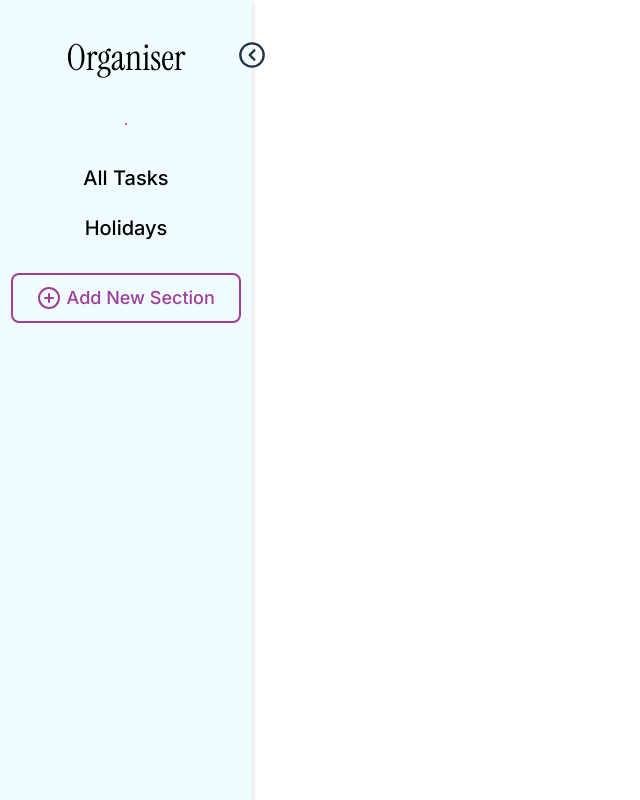
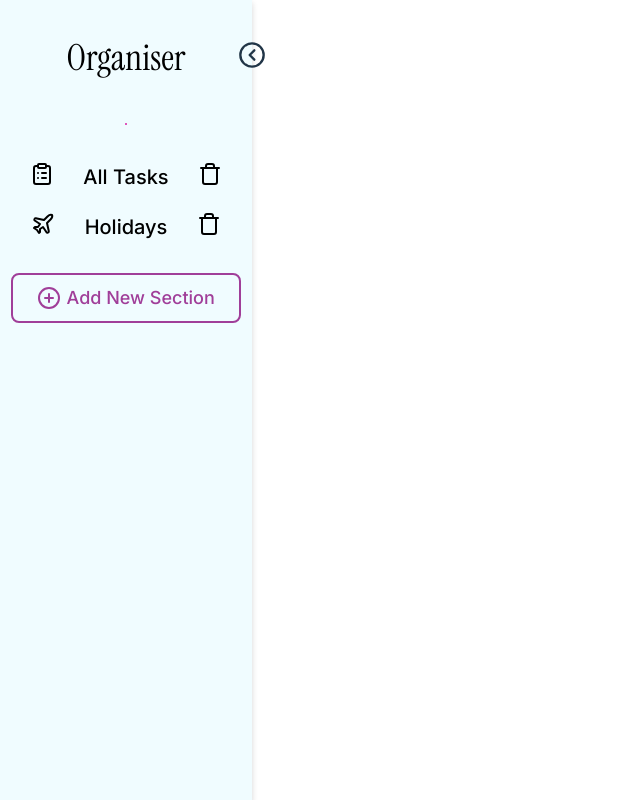
Before and after one commit to Twigg99/laravel_task_list_app, a Vue app in the folder frontend-task-list-app/: page / in a window 1280 px wide. Shown: the whole page, without its empty margins (0-640 px from the left). Built offline with nearby package versions, Linux system fonts and the light colour scheme.

Commit message:
sidebar styling

```diff
--- a/frontend-task-list-app/src/components/Sidebar.vue
+++ b/frontend-task-list-app/src/components/Sidebar.vue
@@ -7,15 +7,15 @@
 
 
       <ul class="navigationList">
-        <li><router-link to="/">All Tasks</router-link></li>
-        <li><router-link to="/holiday">Holidays</router-link></li>
+        <li><router-link to="/" class="iconSidebar"><ClipboardList ></ClipboardList><span v-if="!isCollapsed">All Tasks</span><span v-if="!isCollapsed"><TrashIcon></TrashIcon></span></router-link></li>
+        <li><router-link to="/holiday" class="iconSidebar"><Plane></Plane><span v-if="!isCollapsed">Holidays</span><span v-if="!isCollapsed"><TrashIcon></TrashIcon></span></router-link></li>
       </ul>
       <button class="addSectionButton"><CirclePlus></CirclePlus><span v-if="!isCollapsed">Add New Section</span></button>
     </nav>
   </aside>
 </template>
 <script setup>
-import { Home, List, Plus, ChevronLeftCircle, CirclePlus } from "lucide-vue-next";
+import { ChevronLeftCircle, CirclePlus, ClipboardList, TrashIcon, Plane } from "lucide-vue-next";
 import { ref } from "vue";
 
 const isCollapsed = ref(false);
@@ -28,4 +28,12 @@ const collapseSidebar = () => {
 
 </script>
 <style>
+
+.iconSidebar {
+  display: flex;
+  width: 100%;
+  justify-content: space-evenly;
+}
+
+
 </style>
--- a/frontend-task-list-app/src/style.css
+++ b/frontend-task-list-app/src/style.css
@@ -130,6 +130,11 @@ nav ul li {
   transition: 0.3s ease-in-out;
 }
 
+.addSectionButton:hover {
+  transition: 0.3s ease-in-out;
+  border: 2px solid #f6828c;
+}
+
 .sidebar.collapsed {
   width: 80px;
 }
```
